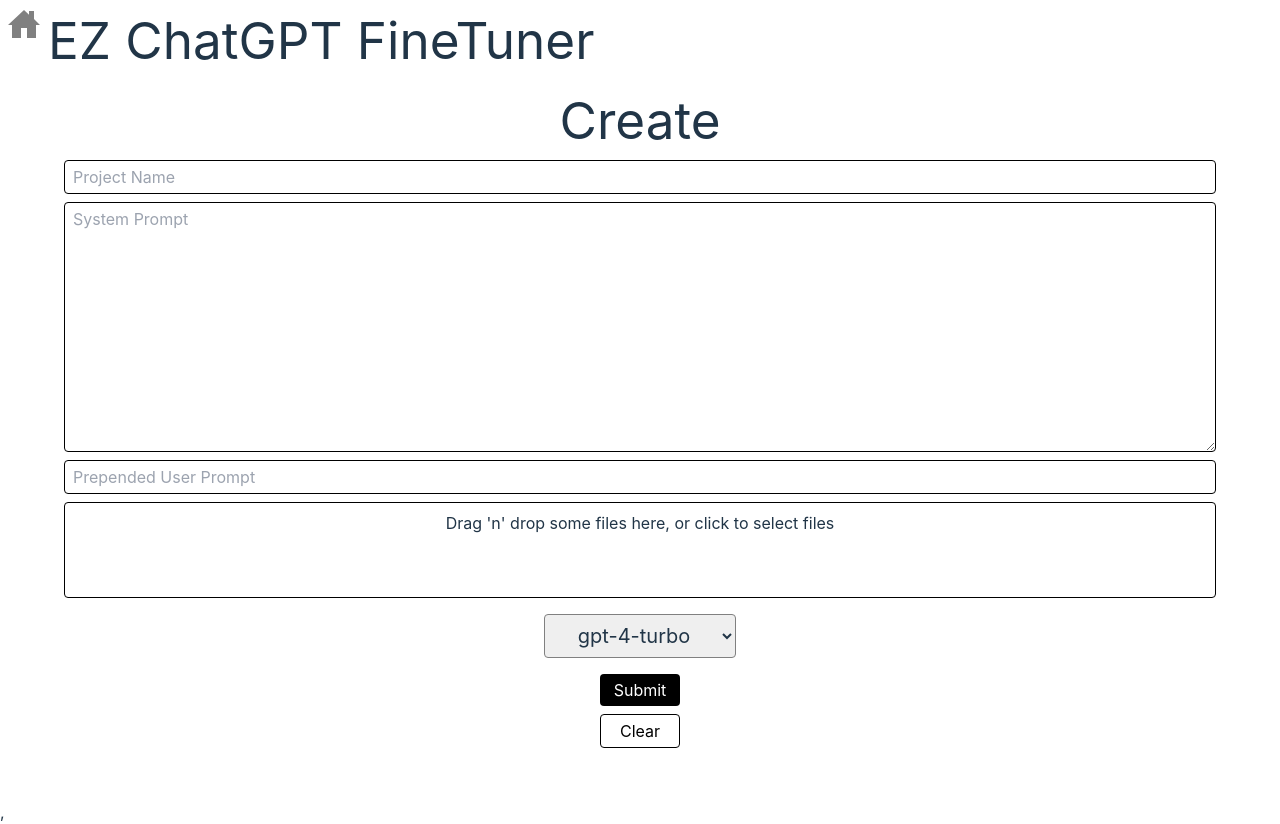
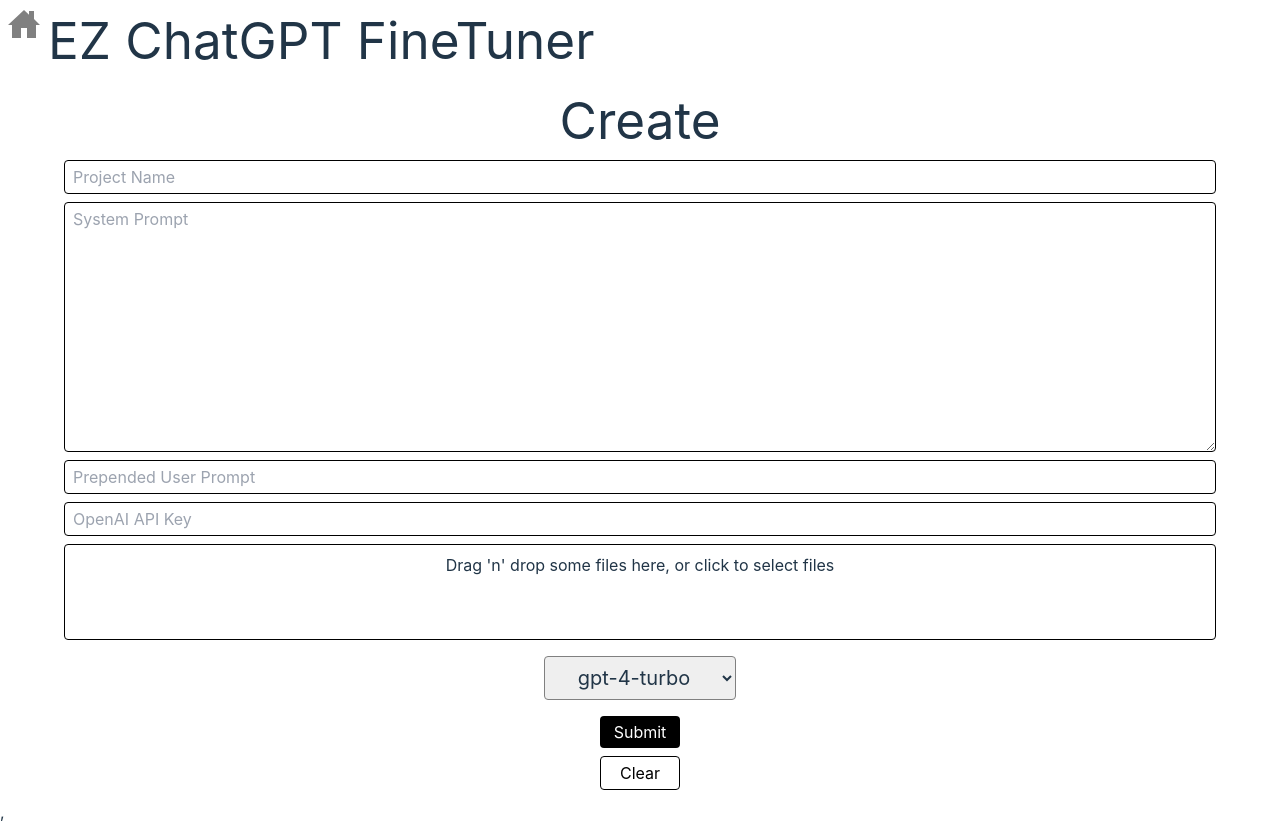
Before and after one commit to AcuChat/ez-chatgpt-finetuner-client, a React (Vite) app: page /create in a window 1280 px wide. Built offline with nearby package versions, Linux system fonts and the light colour scheme.

Commit message:
added inputting OpenAI API Key

```diff
--- a/src/components/Create.jsx
+++ b/src/components/Create.jsx
@@ -35,6 +35,7 @@
     const systemPrompt = projectInfo?.newProject?.systemPrompt ? projectInfo.newProject.systemPrompt : '';
     const userPrompt = projectInfo?.newProject?.userPrompt ? projectInfo.newProject.userPrompt : '';
     if (!userPrompt && !systemPrompt) return alert ("Error: must provide system prompt or user prompt");
+    if (!projectInfo?.newProject?.openAiKey) return alert ("Error: missing OpenAI API Key");
 
     // Prepare form data
     const formData = new FormData();
@@ -43,6 +44,7 @@
     formData.append('systemPrompt', systemPrompt);
     formData.append('userPrompt', userPrompt);
     formData.append(`file1`, file);
+    formData.append('openaiKey', projectInfo.newProject.openAiKey);
 
     try {
       // Send form data to the server
@@ -76,6 +78,11 @@
         value={projectInfo?.newProject?.userPrompt ? projectInfo.newProject.userPrompt : ''}
         onChange={(e) => dispatch(projectsSetNewProject({userPrompt: e.target.value}))}
       />
+      <input type="password" placeholder='OpenAI API Key'
+        value={projectInfo?.newProject?.openAiKey ? projectInfo.newProject.openAiKey : ''}
+        onChange={(e) => dispatch(projectsSetNewProject({openAiKey: e.target.value}))}
+      />
+
       {!file && <div className="Create__dropzone">
           <Dropzone onDrop={acceptedFiles => droppedFiles(acceptedFiles)}>
             {({getRootProps, getInputProps}) => (
```
